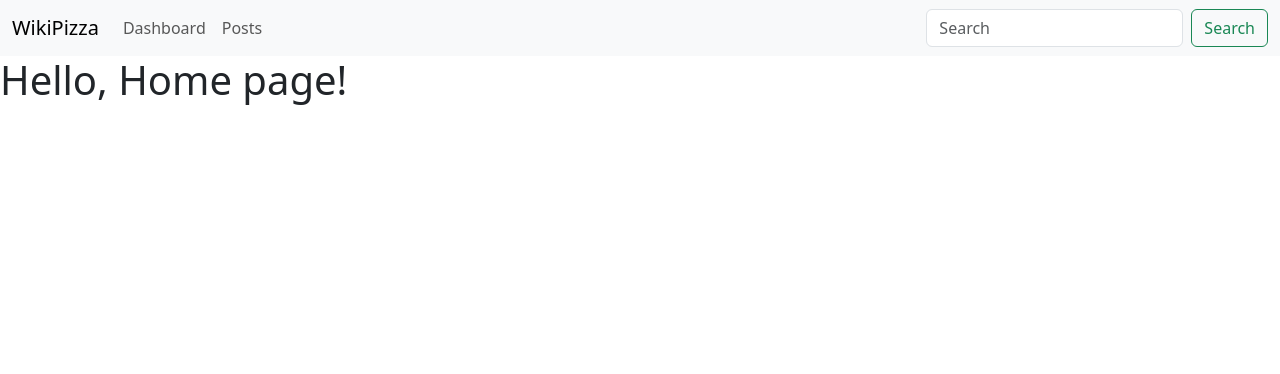
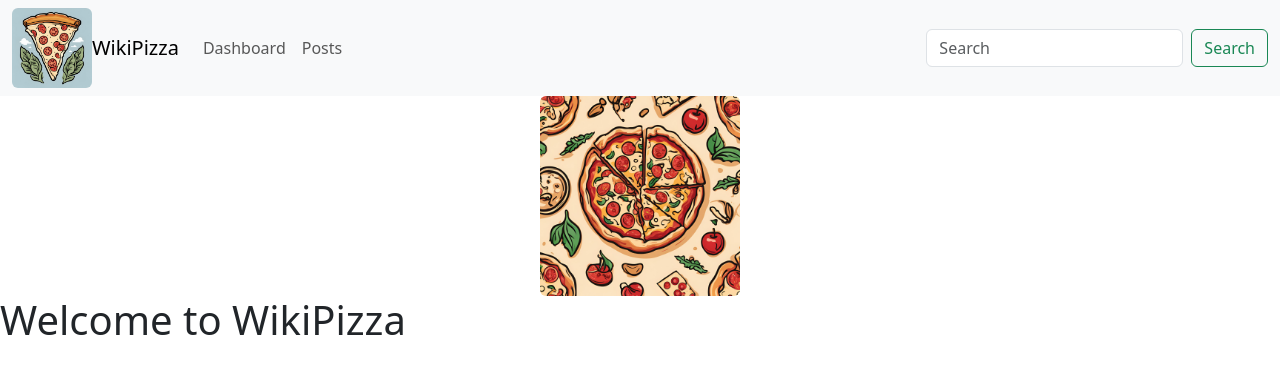
Before and after one commit to nlopez39/WikiPizza, a Next.js app in the folder client/: page / in a window 1280 px wide. Shown: the top 374 px of the page. Built offline with nearby package versions, Linux system fonts and the light colour scheme.

Commit message:
added client code

```diff
--- /dev/null
+++ b/client/app/blogpost/page.tsx
@@ -0,0 +1,5 @@
+//this is the code that will output on the page, you can also import the blogpost component here
+//make a post
+export default function Page(){
+    return <h1>My Posts</h1>
+}
--- a/client/app/layout.tsx
+++ b/client/app/layout.tsx
@@ -1,5 +1,7 @@
 import { NavLinks } from '@/app/ui/nav-links'
 import 'bootstrap/dist/css/bootstrap.css';
+
+
 // Put any other imports below so that CSS from your
 // components takes precedence over default styles.
 export default function RootLayout({
--- a/client/app/page.tsx
+++ b/client/app/page.tsx
@@ -1,4 +1,15 @@
 // `app/page.tsx` is the UI for the `/` URL
+//this is the main page of WikiPizza, it will hold information about this website and the best recipes, and latest posts at least 4 newest
+// a cute drawing of pizza, and random pizza recipe of the day ?
+import Image from 'next/image';
 export default function Page() {
-  return <h1>Hello, Home page!</h1>
+  return (
+
+    <>
+     <div className="img-fluid">
+      <Image src="/images/Pizza.png" className="rounded mx-auto d-block" alt="main page image" width={200} height={200}/>
+     </div>
+  <h1>Welcome to WikiPizza</h1>
+    </>
+  )
 }
--- a/client/app/ui/nav-links.tsx
+++ b/client/app/ui/nav-links.tsx
@@ -1,5 +1,6 @@
 'use client'
 import { usePathname } from "next/navigation"
+import Image from 'next/image'
 import Link from 'next/link'
 
 export  function NavLinks(){
@@ -20,6 +21,7 @@ export  function NavLinks(){
     // </nav>
     <nav className="navbar navbar-expand-lg bg-body-tertiary">
   <div className="container-fluid">
+  <Image src="/images/pizzaMain.png" className="rounded mx-auto d-block" alt="logo" width={80} height={80}/>
   <Link className="navbar-brand" href="/">WikiPizza</Link>
     <button className="navbar-toggler" type="button" data-bs-toggle="collapse" data-bs-target="#navbarSupportedContent" aria-controls="navbarSupportedContent" aria-expanded="false" aria-label="Toggle navigation">
       <span className="navbar-toggler-icon"></span>
@@ -33,7 +35,7 @@ export  function NavLinks(){
       </Link>
         </li>
         <li className="nav-item">
-        <Link className={`nav-link ${pathname === '/dashboard' ? 'active' : ''}`} href="/posts">
+        <Link className={`nav-link ${pathname === '/blogpost' ? 'active' : ''}`} href="/blogpost">
       Posts
       </Link>
         </li>
--- /dev/null
+++ b/client/components/blogpost.tsx
@@ -0,0 +1 @@
+//this is where we will use graphQL to data fetch
```
Also changed, not shown: client/public/images/Pizza.png (added), client/public/images/pizzaMain.png (added).
